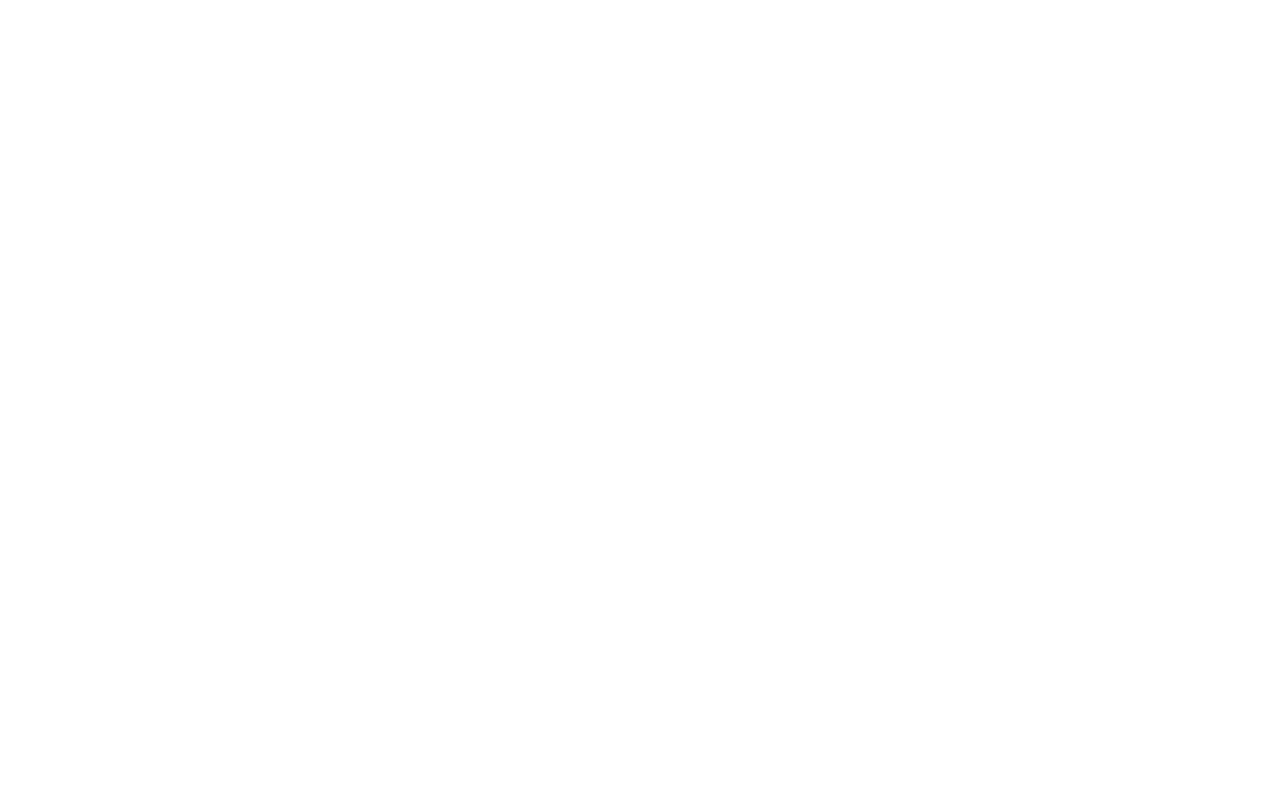
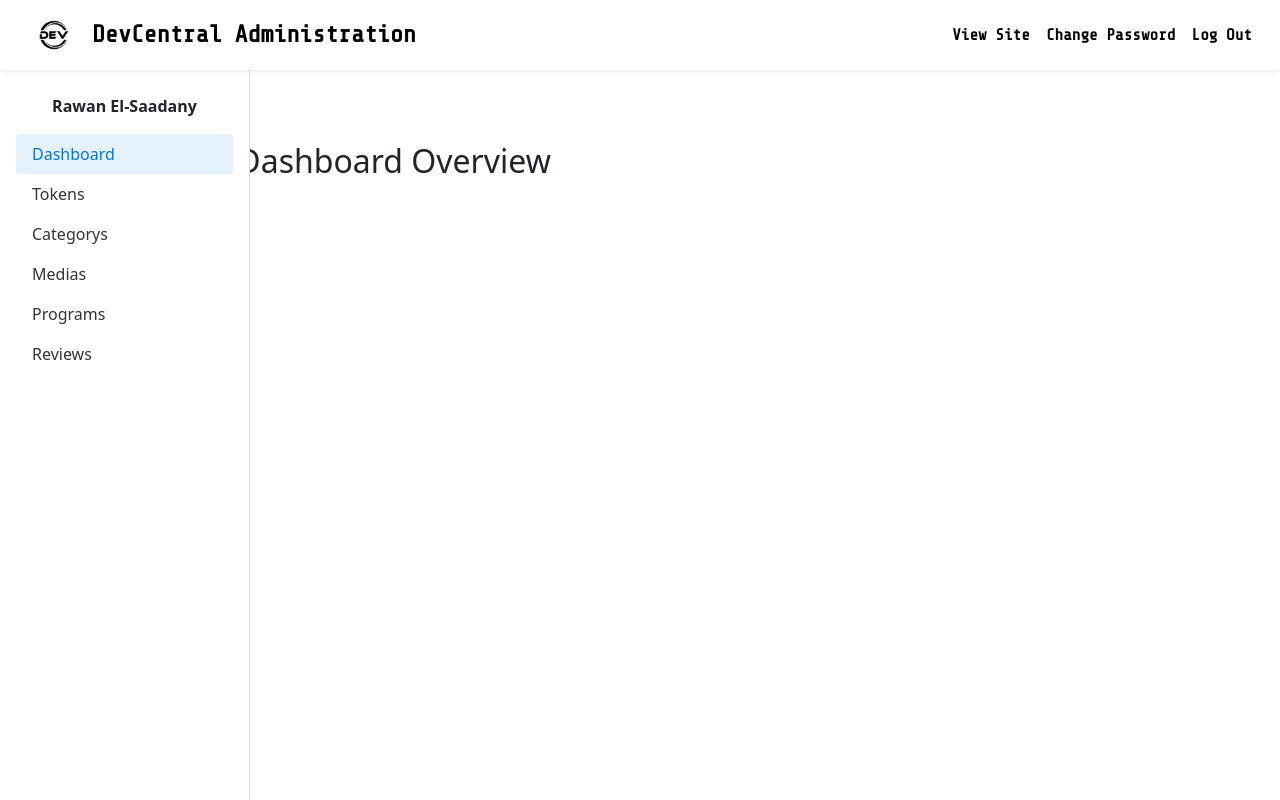
Before and after one commit to CIHYALACE/DevCentral, a React (Vite) app in the folder frontend/: page /admin in a window 1280 px wide. Before the commit this address had no page. Built offline with nearby package versions, Linux system fonts and the light colour scheme.

Commit message:
Add admin layout components and routing for administration section

```diff
--- /dev/null
+++ b/frontend/src/components/Admin/AdminHeader.jsx
@@ -0,0 +1,50 @@
+import { NavLink } from "react-router-dom";
+import Nav from "react-bootstrap/Nav";
+import Navbar from "react-bootstrap/Navbar";
+
+export default function AdminHeader() {
+  return (
+    <Navbar
+      expand="lg"
+      className="position-sticky top-0 z-3 shadow-sm px-4 p-0"
+      style={{
+        backdropFilter: "blur(10px)",
+        backgroundColor: "rgba(255, 255, 255, 0.7)",
+      }}
+    >
+      <Navbar.Toggle aria-controls="basic-navbar-nav" />
+      <Navbar.Brand href="\admin" className="font-weight-bold fs-md-3 fw-bold big-shoulders d-flex align-items-center flex-row gap-2 ">
+        <img
+          alt=""
+          src="/Dev_logo.jpg"
+          width="60"
+          height="60"
+          className="d-inline-block align-top"
+        />{" "}
+        <span className="fw-bold fs-4 text-black share-tech-mono-regular">DevCentral Administration</span>
+      </Navbar.Brand>
+      <Navbar.Collapse id="basic-navbar-nav">
+        <Nav className="me-1 fw-bold share-tech-mono-regular gap-3 ms-auto">
+          <NavLink
+            to="/"
+            className="text-decoration-none text-black"
+          >
+            View Site
+          </NavLink>
+          <NavLink
+            to="#"
+            className="text-decoration-none text-black"
+          >
+            Change Password
+          </NavLink>
+          <NavLink
+            to="/apps"
+            className="text-decoration-none text-black"
+          >
+            Log Out
+          </NavLink>
+        </Nav>
+      </Navbar.Collapse>
+    </Navbar>
+  );
+}
--- /dev/null
+++ b/frontend/src/components/Admin/AdminSidebar.jsx
@@ -0,0 +1,29 @@
+export default function AdminSideBar({ active, setActive }) {
+    const menu = [
+        "Dashboard",
+        "Tokens",
+        "Categorys",
+        "Medias",
+        "Programs",
+        "Reviews",
+    ];
+
+    return (
+        <aside className="sidebar">
+            <div className="user">
+                <div className="user-name">Rawan El-Saadany</div>
+            </div>
+            <ul className="sidebar-menu">
+                {menu.map((item, i) => (
+                    <li
+                        key={i}
+                        className={active === item ? "active" : ""}
+                        onClick={() => setActive(item)}
+                    >
+                        {item}
+                    </li>
+                ))}
+            </ul>
+        </aside>
+    );
+}
--- a/frontend/src/layout/App.jsx
+++ b/frontend/src/layout/App.jsx
@@ -9,10 +9,16 @@
 import AppsPage from '../pages/applications'
 import UserProfile from '../pages/UserProfile'
 import ActivateAccount from '../pages/ActivateAccount'
+import AdminSharedLayout from '../sharedLayout/AdminSharedLayout'
+import AdminPage from '../pages/AdminPage'
 
 export default function App() {
   return (
     <Routes>
+      <Route path="/admin" element={<AdminSharedLayout />}>
+        <Route path="/admin" element={<AdminPage />} />
+        {/* Add your admin routes here */}
+      </Route>
       <Route path="/" element={<SharedLayout />}>
         <Route path="/" element={<HomePage />} />
         <Route path="/games" element={<GamesPage />} />
--- /dev/null
+++ b/frontend/src/pages/AdminPage.jsx
@@ -0,0 +1,7 @@
+export default function AdminPage() {
+    return(
+        <>
+
+        </>
+    )
+}
--- /dev/null
+++ b/frontend/src/sharedLayout/AdminSharedLayout.jsx
@@ -0,0 +1,45 @@
+import { useState } from 'react';
+import AdminHeader from "../components/Admin/AdminHeader"
+import AdminSideBar from "../components/Admin/AdminSideBar"
+
+export default function AdminSharedLayout() {
+    const [activeSection, setActiveSection] = useState("Dashboard");
+
+    const renderContent = () => {
+        switch (activeSection) {
+            case "Tokens":
+                return <div><h2>Tokens Management</h2></div>;
+            case "Categorys":
+                return <div><h2>Categories Management</h2></div>;
+            case "Medias":
+                return <div><h2>Media Management</h2></div>;
+            case "Programs":
+                return <div><h2>Programs Management</h2></div>;
+            case "Reviews":
+                return <div><h2>Reviews Management</h2></div>;
+            default:
+                return <div><h2>Dashboard Overview</h2></div>;
+        }
+    };
+
+    return (
+        <div className="min-vh-100">
+            <AdminHeader />
+            <div className="container-fluid">
+                <div className="row">
+                    {/* Sidebar */}
+                    <div className="col-auto col-md-3 col-lg-2 px-0 bg-light border-end min-vh-100 position-fixed">
+                        <AdminSideBar active={activeSection} setActive={setActiveSection} />
+                    </div>
+
+                    {/* Main Content */}
+                    <div className="col-12 col-md-9 col-lg-10 ms-auto px-4">
+                        <div className="pt-4 mt-5">
+                            {renderContent()}
+                        </div>
+                    </div>
+                </div>
+            </div>
+        </div>
+    )
+}
```
Also changed, not shown: frontend/src/components/Admin/AdminLists.jsx (added), 1 other file (tests, documents, lock files or other folders).
